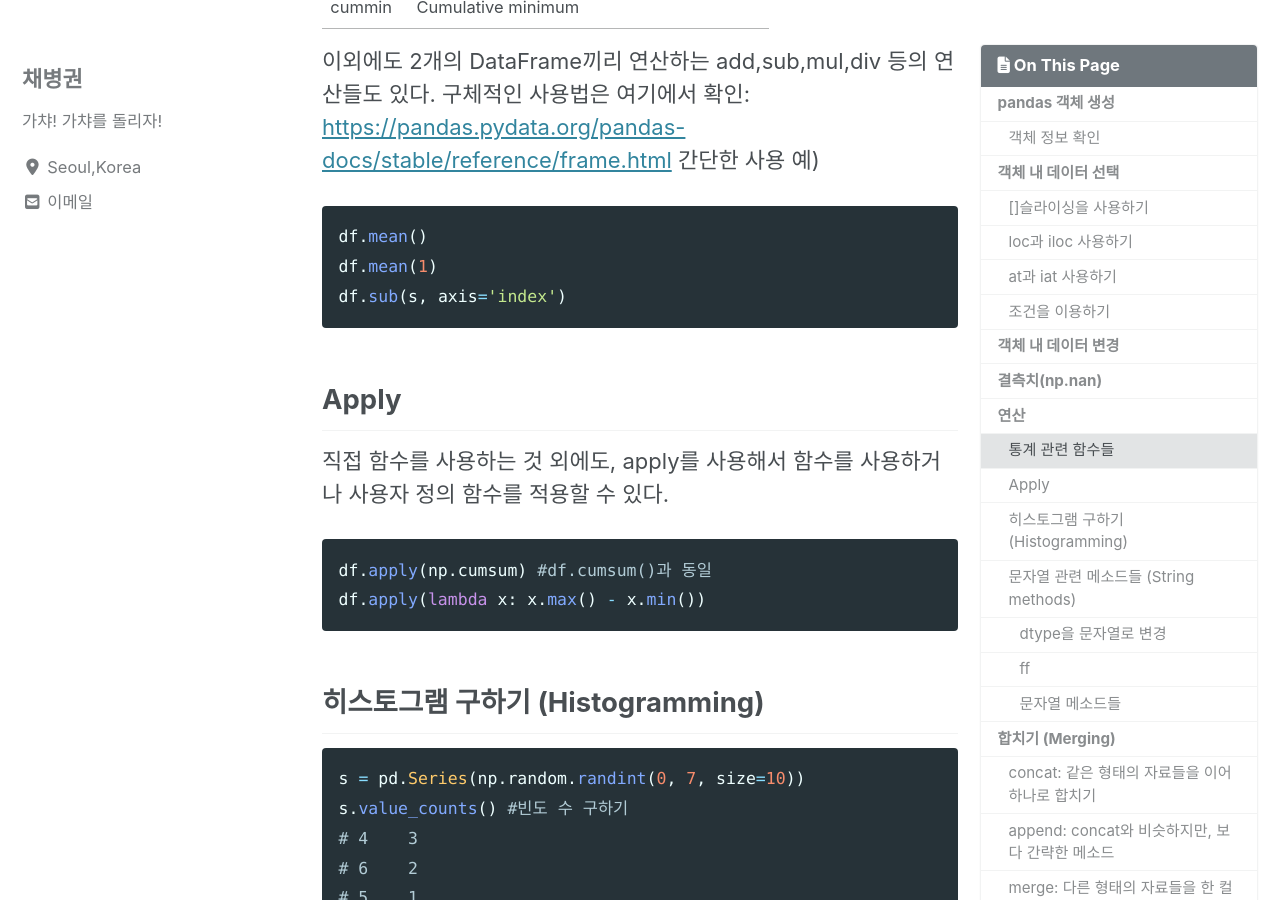
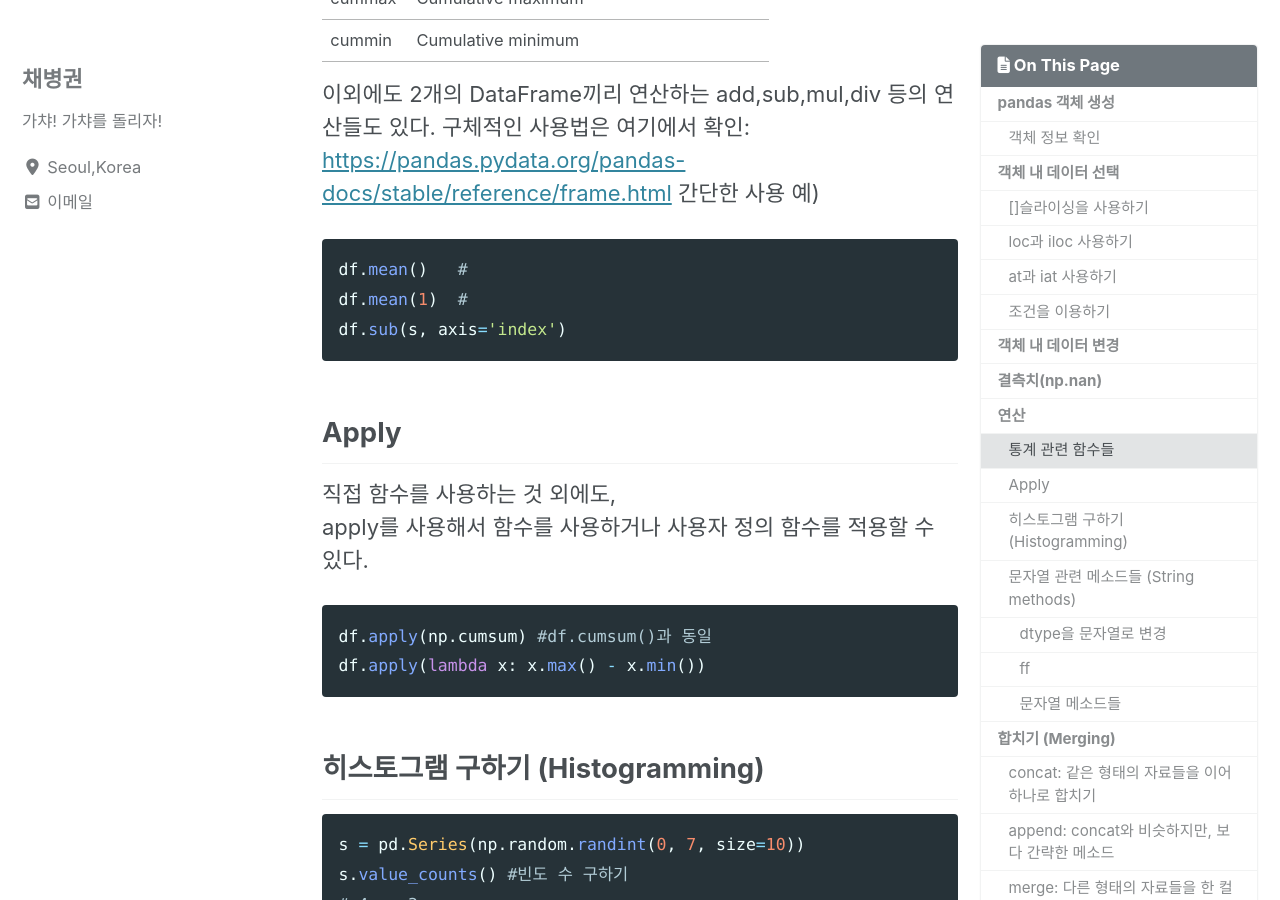
Before and after one commit to ByeongGwonChae/mynotebook, a Jekyll site: the page built from _posts/2020-02-29-pandas기초.md, in a window 1280 px wide and 900 px high, scrolled down 5304 px. Built offline with Jekyll 4.4.1, drawn with Linux system fonts in a browser that asks for light colours; cached includes are drawn as plain includes; nearby versions of some CDN libraries; some of the changed text lies outside the part shown.

```diff
--- a/_posts/2020-02-29-pandas기초.md
+++ b/_posts/2020-02-29-pandas기초.md
@@ -163,12 +164,12 @@ pd.isna(df1)           #해당 값이 결측치인지 아닌지의 여부를 확
 구체적인 사용법은 여기에서 확인: <https://pandas.pydata.org/pandas-docs/stable/reference/frame.html>
 간단한 사용 예)
 ~~~ python
-df.mean()
-df.mean(1)
+df.mean()   #
+df.mean(1)  #
 df.sub(s, axis='index')
 ~~~
 ## Apply
-직접 함수를 사용하는 것 외에도,
+직접 함수를 사용하는 것 외에도,\\
 apply를 사용해서 함수를 사용하거나 사용자 정의 함수를 적용할 수 있다.
 ~~~ python
 df.apply(np.cumsum) #df.cumsum()과 동일
```
Also changed, not shown: other parts of _posts/2020-02-29-pandas기초.md (+1 -0 lines).
